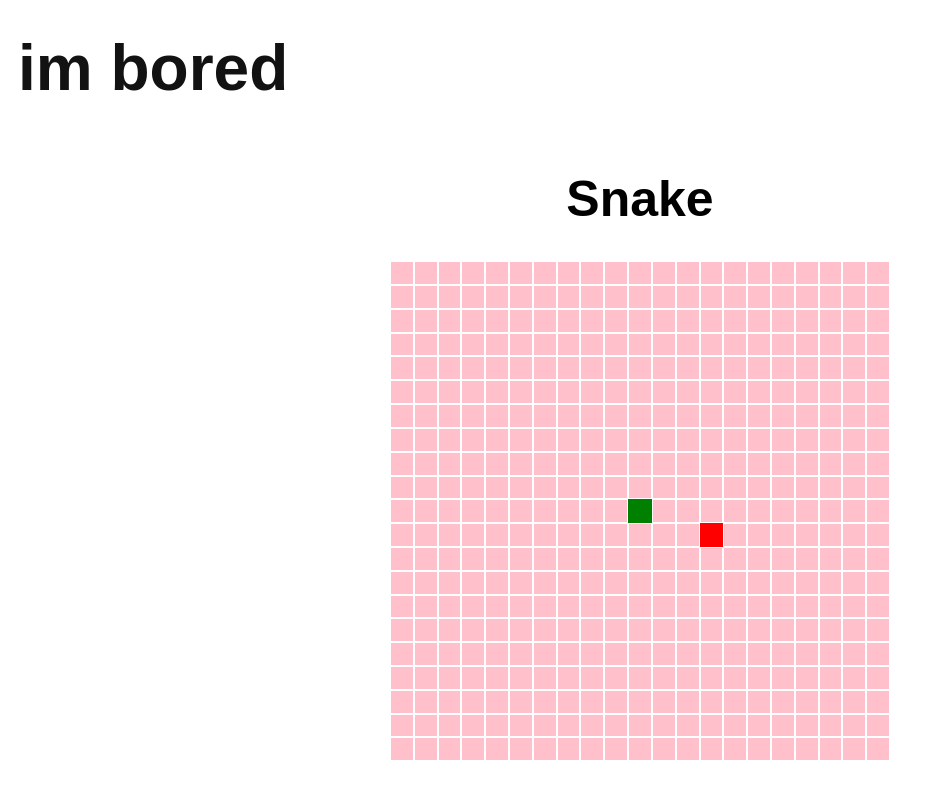
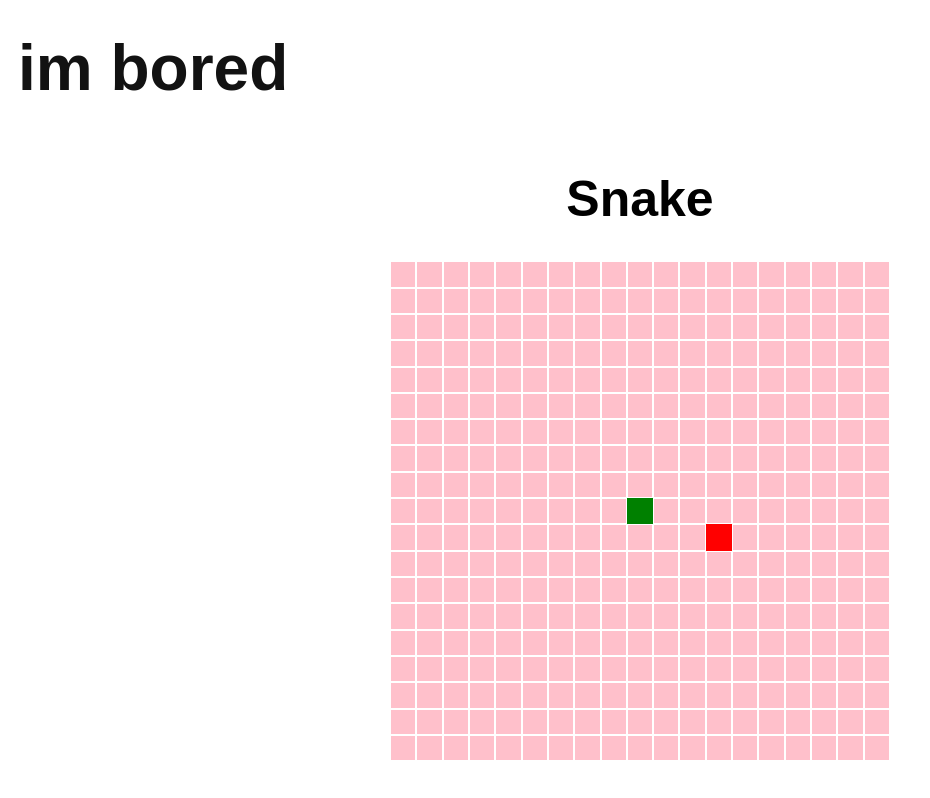
Before and after one commit to tassavarat/im_bored, a React (Create React App) app: page /snake in a window 1280 px wide. Shown: the whole page, without its empty margins (0-930 px from the left). Built offline with nearby package versions, Linux system fonts and the light colour scheme.

Commit message:
Fixed dying on direction change and eating food

```diff
--- a/src/snake/snake.css
+++ b/src/snake/snake.css
@@ -24,19 +24,23 @@
   height: 500px;
   display: grid;
   background: pink;
-  grid-template-columns: repeat(21, 1fr);
+  grid-template-columns: repeat(19, 1fr);
 }
 
 .cell {
   border: 0.3px solid white;
 }
 
-.snakeHead {
+.food {
+  background-color: red;
+}
+
+.head {
   background-color: green;
 }
 
-.food {
-  background-color: red;
+.neck {
+  background-color: green;
 }
 
 .snakeTail {
--- a/src/snake/snake.js
+++ b/src/snake/snake.js
@@ -1,7 +1,7 @@
 import React, { useState, useEffect } from 'react';
 import './snake.css';
 
-const SIZE = 21;
+const SIZE = 19;
 const MIN = 0;
 const MAX = SIZE - 1;
 const mapper = {
@@ -54,8 +54,8 @@ function initGrid () {
 function initSnake () {
   return {
     head: {
-      row: MAX / 2,
-      col: MAX / 2
+      row: Math.floor(MAX / 2),
+      col: Math.floor(MAX / 2)
     },
     tail: [],
     direction: null
@@ -80,7 +80,7 @@ function eatFood (snake, food, setSnake, setFood) {
     setFood(food =>
       ({ ...food, row: random(MIN, MAX), col: random(MIN, MAX) }));
     snake.tail.push(snake.head);
-    // console.log('EATED AT', snake.head);
+    console.log('EATED AT', snake.head);
   }
 }
 
@@ -92,20 +92,8 @@ function snakeCrash (snake, setSnake) {
   if (snake.tail.find((e) =>
     e.row === snake.head.row && e.col === snake.head.col)) {
     console.log('died');
-  }
-  /*
-  if (snake.tail.includes(snake.head)) {
-    console.log('####DIED head at', snake.head);
     setSnake(snake => (initSnake()));
   }
-  */
-  /*
-  for (let i = 0; i < snake.tail.length; ++i) {
-    if (snake.tail[i] === snake.head) {
-      setSnake(initSnake());
-    }
-  }
-  */
 }
 
 /**
@@ -126,7 +114,6 @@ function DisplayGrid () {
   };
   // console.log('snake:', snake);
   // snakeCrash(snake, food, setSnake, setFood);
-  eatFood(snake, food, setSnake, setFood);
 
   const newDirection = e => {
     if (mapper[e.keyCode]) {
@@ -141,28 +128,28 @@ function DisplayGrid () {
   }, []);
 
   useEffect(() => {
-    for (let i = snake.tail.length - 1; i > -1; --i) {
-      if (i > 0) snake.tail[i] = snake.tail[i - 1];
-      else snake.tail[i] = snake.head;
-    }
     const onTick = () => {
       if (snake.direction === 'ArrowLeft') setSnake(snake => (direction.left));
       else if (snake.direction === 'ArrowUp') setSnake(snake => (direction.up));
       else if (snake.direction === 'ArrowRight') setSnake(snake => (direction.right));
       else if (snake.direction === 'ArrowDown') setSnake(snake => (direction.down));
-      // eatFood(snake, food, setSnake, setFood);
+      eatFood(snake, food, setSnake, setFood);
+      for (let i = snake.tail.length - 1; i > -1; --i) {
+        if (i > 0) snake.tail[i] = snake.tail[i - 1];
+        else snake.tail[i] = snake.head;
+      }
     };
-    const interval = setInterval(onTick, 200);
+    const interval = setInterval(onTick, 100);
     return () => clearInterval(interval);
   });
 
   const cellStyle = (cell) => {
     let style = 'cell';
-    if ((cell.row === snake.head.row) &&
+    if ((cell.row === food.row) && (cell.col === food.col)) {
+      style = 'food';
+    } else if ((cell.row === snake.head.row) &&
       (cell.col === snake.head.col)) {
-      style = 'snakeHead';
-    } else if ((cell.row === food.row) && (cell.col === food.col)) {
-      style = 'food';
+      style = 'head';
     }
     for (let i = 0; i < snake.tail.length; ++i) {
       if (cell.row === snake.tail[i].row &&
```
